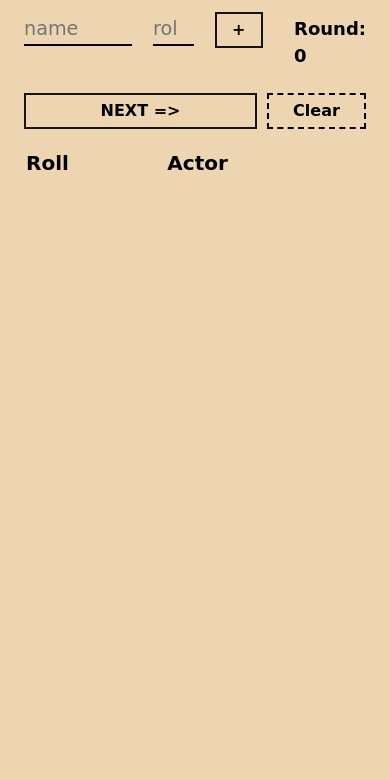
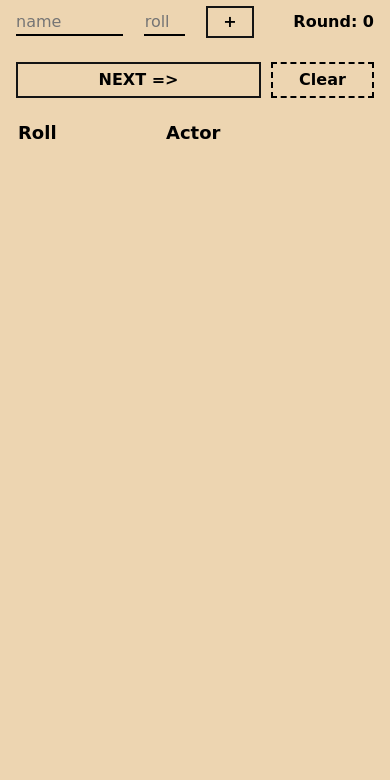
Before and after one commit to avspyros/game-turn-tracker, a plain HTML site: page index.html in a window 390 px wide. Shown: the part 64-844 px from the top of the page. Drawn offline with Linux system fonts and the light colour scheme; a web font is replaced by a local one.

Commit message:
mobile css changes

```diff
--- a/style.css
+++ b/style.css
@@ -32,7 +32,7 @@ input:-webkit-autofill:focus {
 }
 
 h1 {
-  font-size: 1.5rem;
+  font-size: 1.25rem;
   margin: 0 auto 1.5rem auto;
 }
 
@@ -57,7 +57,7 @@ th {
 }
 
 thead {
-  font-size: 1.25rem;
+  font-size: 1.125rem;
 }
 
 thead tr {
@@ -75,7 +75,7 @@ tbody td {
 .container {
   max-width: 580px;
   margin: 0 auto;
-  padding: 1rem 1.5rem;
+  padding: 1rem;
 }
 
 .form-container form {
@@ -87,7 +87,7 @@ tbody td {
 .input-field {
   background-color: #edd5b1;
   font-family: inherit;
-  font-size: 1.2rem;
+  font-size: 1rem;
   margin-right: 1rem;
   border: none;
   border-bottom: 2px solid;
@@ -104,8 +104,17 @@ tbody td {
   text-align: center;
 }
 
+.input-group {
+  flex: 3;
+}
+
+.counter-container {
+  text-align: right;
+  flex: 1;
+}
+
 .counter-container p {
-  font-size: 1.125rem;
+  font-size: 1rem;
   font-weight: bold;
 }
 
@@ -126,7 +135,7 @@ tbody td {
 }
 
 .add-btn {
-  padding: 0.25rem;
+  padding: 0.125rem;
   width: 3rem;
 }
 
```
